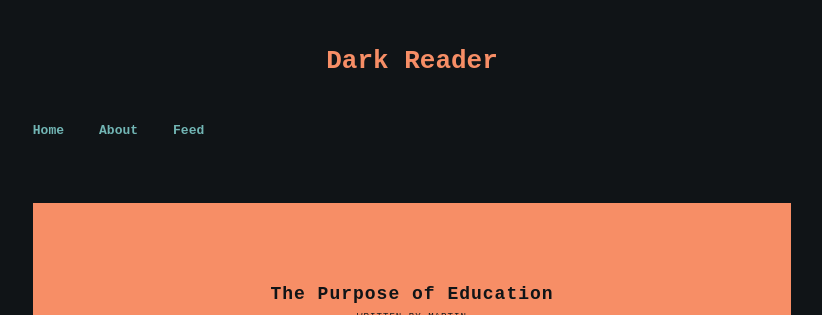
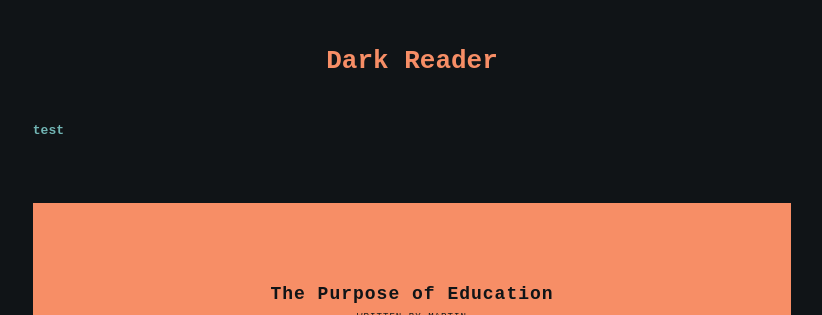
Before and after one commit to sonnym7/kaiserland.github.io, a Jekyll site: the page built from all_collections/_posts/1948-12-12-the-purpose-of-education.md, in a window 1280 px wide. Shown: the top 315 px of the page, without its empty margins (228-1050 px from the left). Built offline with Jekyll 4.4.1, drawn with Linux system fonts in a browser that asks for light colours.

Commit message:
Update nav.yml

```diff
--- a/_data/nav.yml
+++ b/_data/nav.yml
@@ -1,8 +1,8 @@
 list:
-  - title: Home
+  - title: test
     url: ""
-  - title: About
-    url: about
-  - title: Feed
-    url: feed.xml
+  - title:
+    url:
+  - title:
+    url:
     target: "_blank"
```
